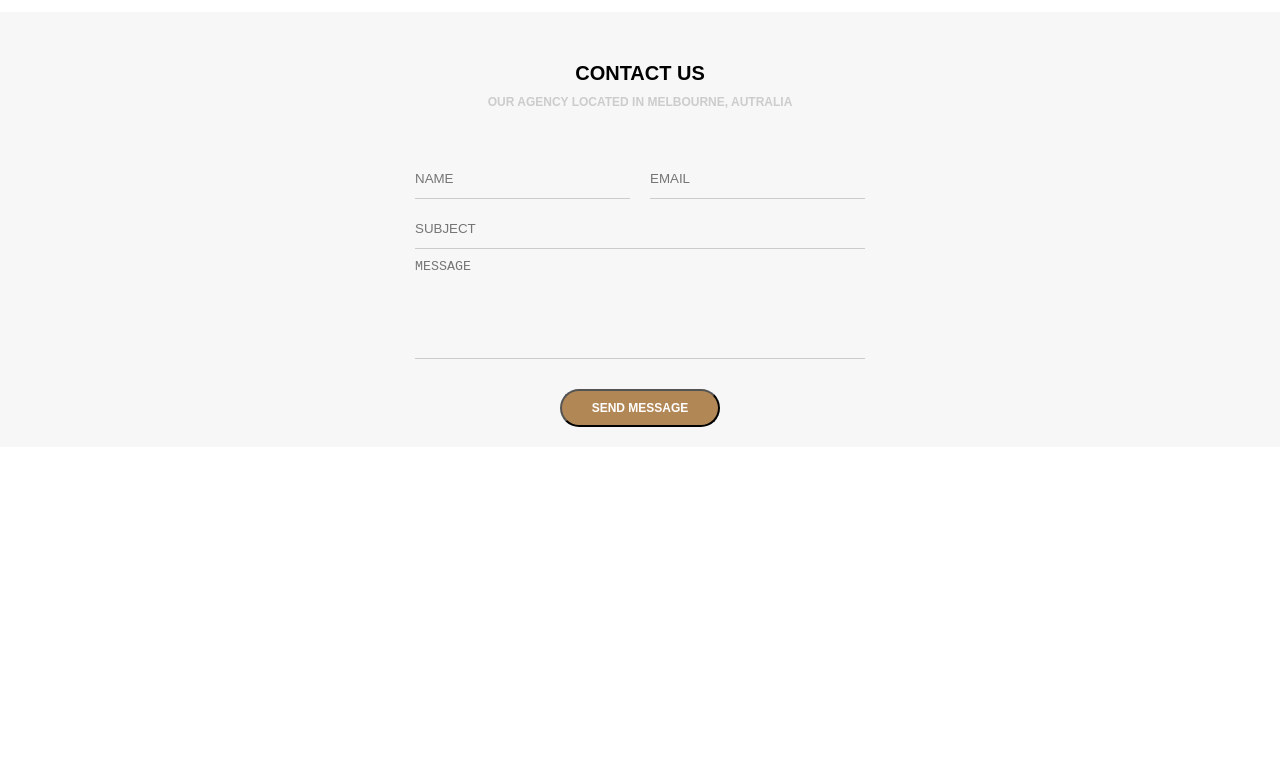
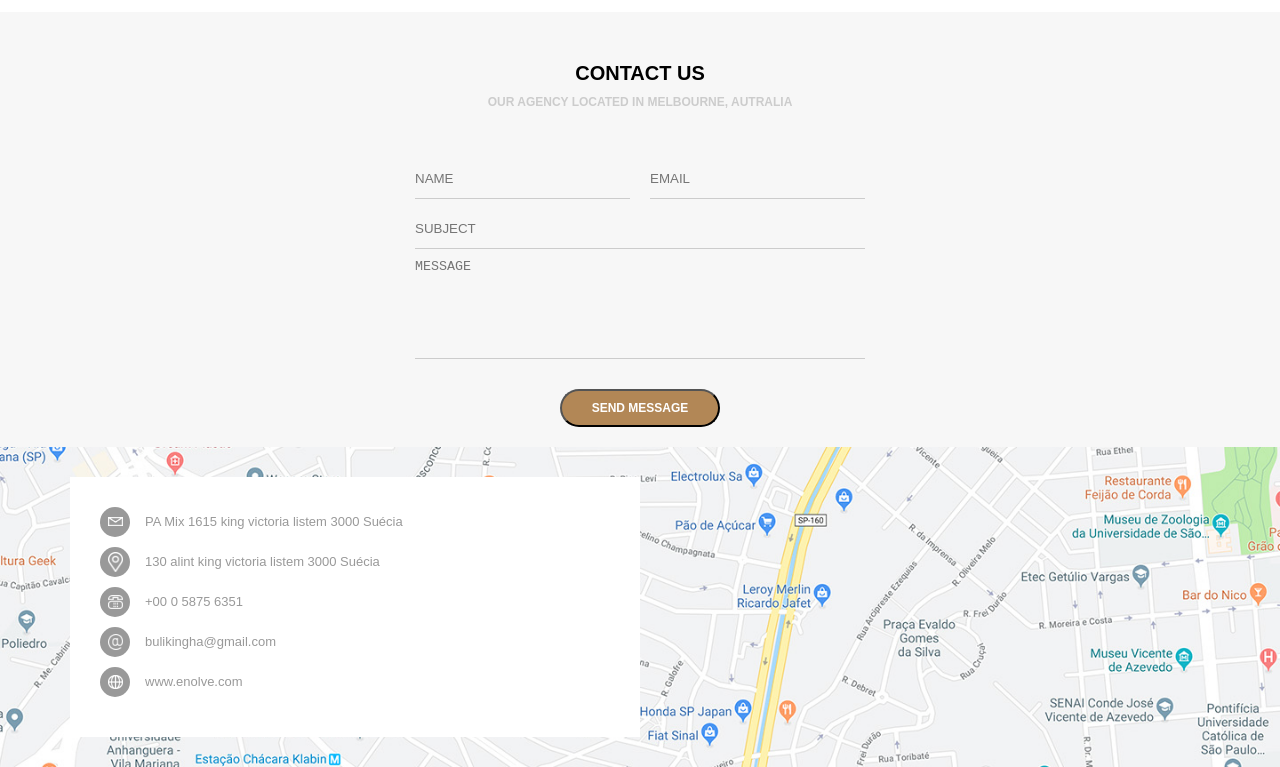
Before and after one commit to tiagoalvesdasilva/site-awax, a plain HTML site: page index.html in a window 1280 px wide. Shown: the part 5319-6086 px from the top of the page. Before the commit the page ends 5766 px from the top, so only its background shows below. Drawn offline with Linux system fonts and the light colour scheme; a web font is replaced by a local one.

Commit message:
Inserindo mais uma sessão e corrigindo algumas coisas

```diff
--- a/index.html
+++ b/index.html
@@ -610,7 +610,42 @@
         </div>
     </section>
 
+    <section class="section-map">
+        <div class="section-map--area">
+            <div class="section-map--info">
+                    <div class="section-map--info-item">
+                        <div class="section-map--info-item-img">
+                            <img src="img/icones/carta.png" />
+                        </div>
+                        PA Mix 1615 king victoria listem 3000 Suécia
+                    </div>
+                    <div class="section-map--info-item">
+                        <div class="section-map--info-item-img">
+                            <img src="img/icones/localizacao.png" />
+                        </div>
+                        130 alint king victoria listem 3000 Suécia
+                    </div>
+                    <div class="section-map--info-item">
+                        <div class="section-map--info-item-img">
+                            <img src="img/icones/telefone.png" />
+                        </div>
+                        +00 0 5875 6351
+                    </div>
+                    <div class="section-map--info-item">
+                        <div class="section-map--info-item-img">
+                            <img src="img/icones/arroba.png" />
+                        </div>
+                        bulikingha@gmail.com
+                    </div>
+                    <div class="section-map--info-item">
+                        <div class="section-map--info-item-img">
+                            <img src="img/icones/web.png" />
+                        </div>
+                        www.enolve.com
+                    </div>
+            </div>
+        </div>
+    </section>
     </main>
-
 </body>
 </html>
--- a/style.css
+++ b/style.css
@@ -678,3 +678,43 @@ header{
 .section-contact--split input:first-child {
     margin-right:20px;
 }
+
+.section-map{
+    background-image: url(img/complementos/mapa.jpg);
+    background-size: cover;
+    background-position: center;
+    padding-top: 30px;
+    padding-bottom: 30px;
+}
+.section-map--area{
+    width: 100vw;
+    max-width: 1140px;
+    margin: auto;
+}
+.section-map--info{
+    width: 50%;
+    padding: 30px;
+    background-color: #fff;
+    color: black;
+}
+.section-map--info-item {
+    display: flex;
+    align-items: center;
+    color: #999;
+    margin-bottom: 10px;
+}
+.section-map--info-item-img{
+    width: 30px;
+    height: 30px;
+    display: inline-flex;
+    justify-content: center;
+    align-items: center;
+    padding: 5px;
+    background-color: #999;
+    border-radius: 15px;
+    margin-right: 15px;
+}
+.section-map--info-item-img img{
+    width: 15px;
+    height: auto;
+}
```
Also changed, not shown: img/complementos/mapa.jpg (added).
